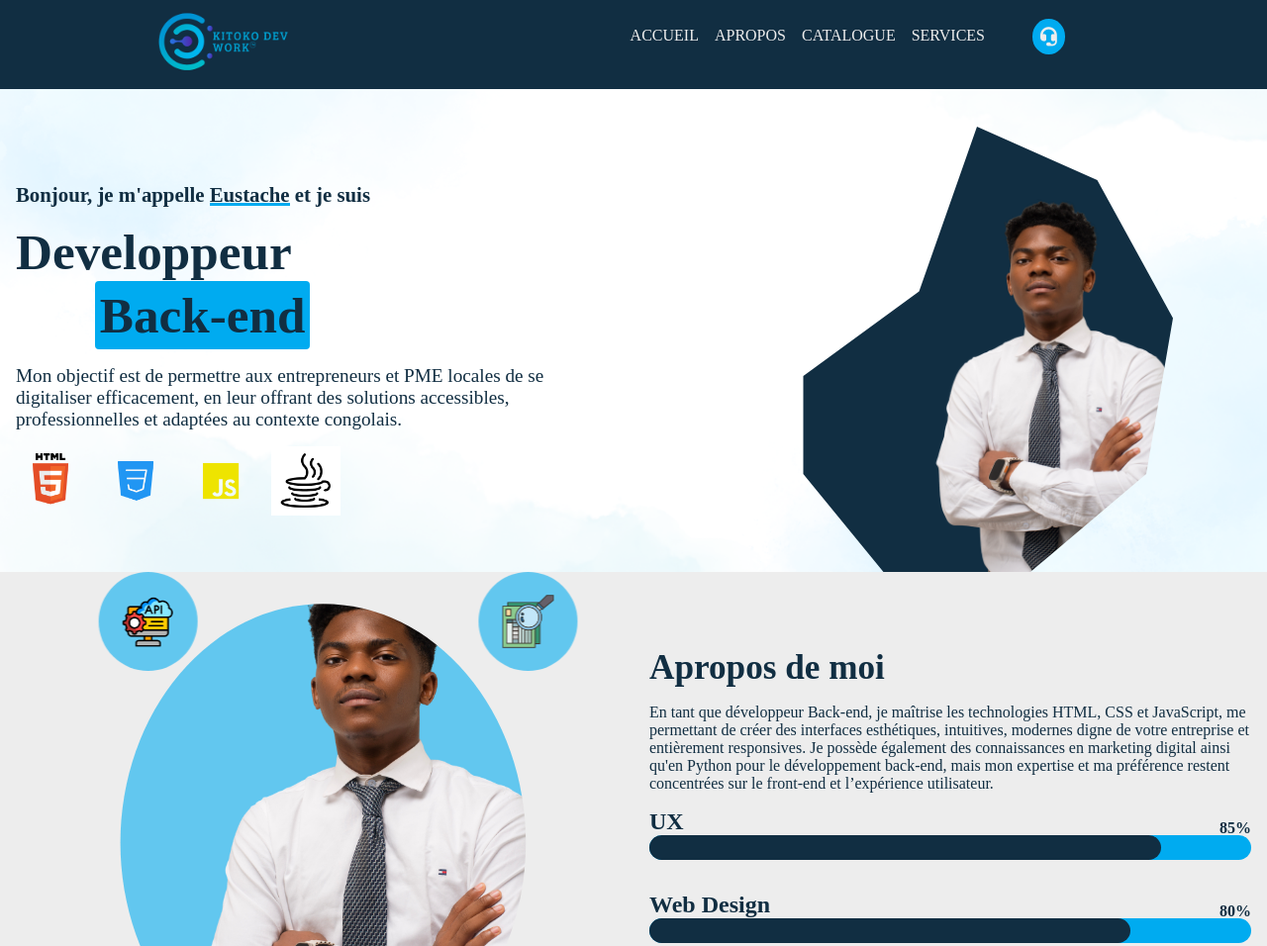
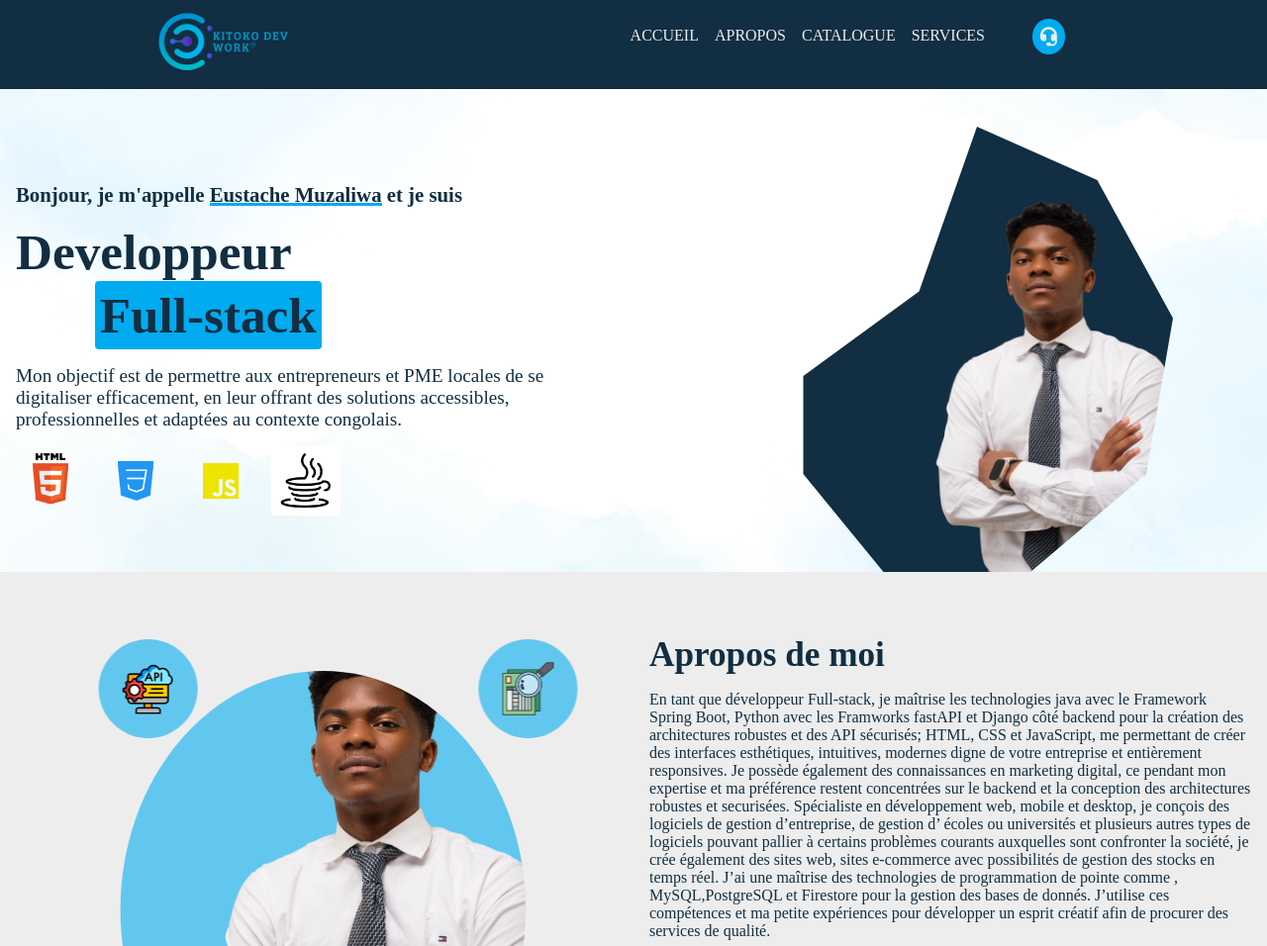
Before and after one commit to Virallium/KitokoDevWork__PWA, a plain HTML site: page html/portfolioEustache.html in a window 1280 px wide. Shown: the top 956 px of the page at 99% size. Drawn offline with nearby package versions, Linux system fonts and the light colour scheme; a web font is replaced by a local one.

Commit message:
Modification du de mon portfolio et quelques rectifications sur l'affichage de l'icône encore

```diff
--- a/html/portfolioEustache.html
+++ b/html/portfolioEustache.html
@@ -69,10 +69,10 @@
     <script src="../js/index.js" defer type="module"></script>
     <!--fontAwesome -->
     <link rel="stylesheet" href="https://cdnjs.cloudflare.com/ajax/libs/font-awesome/7.0.1/css/all.min.css" integrity="sha512-2SwdPD6INVrV/lHTZbO2nodKhrnDdJK9/kg2XD1r9uGqPo1cUbujc+IYdlYdEErWNu69gVcYgdxlmVmzTWnetw==" crossorigin="anonymous" referrerpolicy="no-referrer" />
-    <link rel="shortcut icon" href="../photos/LogoKitokoDev.png" type="image/png">
-    <link rel="icon" href="../photos/LogoKitokoDev.png" type="image/png" sizes="32x32">
-    <link rel="icon" href="../photos/LogoKitokoDev.png" type="image/png" sizes="64x64">
-    <link rel="icon" href="../photos/LogoKitokoDev.png" type="image/png" sizes="192x192">
+    <link rel="shortcut icon" href="/LogoKitokoDev.png" type="image/png">
+    <link rel="icon" href="/LogoKitokoDev.png" type="image/png" sizes="32x32">
+    <link rel="icon" href="/LogoKitokoDev.png" type="image/png" sizes="64x64">
+    <link rel="icon" href="/LogoKitokoDev.png" type="image/png" sizes="192x192">
 </head>
 <body>
     <main>
@@ -120,8 +120,8 @@
             </header>
             <section class="portfolio_pres">
                 <div class="text_pres_portf" data-aos="fade-right">
-                    <h3>Bonjour, je m'appelle <span>Eustache</span> et je suis</h3>
-                    <h1>Developpeur <span>Back-end</span></h1>
+                    <h3>Bonjour, je m'appelle <span>Eustache Muzaliwa</span> et je suis</h3>
+                    <h1>Developpeur <span>Full-stack</span></h1>
                     <p>
                     Mon objectif est de permettre aux entrepreneurs et PME locales de se digitaliser efficacement, en leur offrant des solutions accessibles, professionnelles et adaptées au contexte congolais.
                     </p>
@@ -158,7 +158,12 @@
                 </div>
                 <div class="AboutMe" data-aos="fade-up" data-aos-anchor-placement="top-bottom">
                     <h2 class="firsth2">Apropos de moi</h2>
-                    <p> En tant que développeur Back-end, je maîtrise les technologies HTML, CSS et JavaScript, me permettant de créer des interfaces esthétiques, intuitives, modernes digne de votre entreprise et entièrement responsives. Je possède également des connaissances en marketing digital ainsi qu'en Python pour le développement back-end, mais mon expertise et ma préférence restent concentrées sur le front-end et l’expérience utilisateur.</p>
+                    <p> En tant que développeur Full-stack, je maîtrise les technologies java avec le Framework Spring Boot, Python avec les Framworks fastAPI et Django côté backend pour la création des architectures robustes et des API sécurisés;
+                         HTML, CSS et JavaScript, me permettant de créer des interfaces esthétiques, intuitives, modernes digne de votre entreprise et entièrement responsives. Je possède également des connaissances en marketing digital, ce pendant mon expertise et ma préférence restent concentrées sur le backend et la conception des architectures robustes et securisées.
+                        Spécialiste en développement web, mobile et desktop, je conçois des logiciels de gestion d’entreprise, de gestion d’ écoles ou universités et plusieurs autres types de logiciels pouvant pallier à certains problèmes courants auxquelles sont confronter la société, je crée également des sites web, sites e-commerce avec possibilités de gestion des stocks en temps réel.
+                        J’ai une maîtrise des technologies de programmation de pointe comme , MySQL,PostgreSQL et Firestore pour la gestion des bases de donnés.
+                        J’utilise ces compétences et ma petite expériences pour développer un esprit créatif afin de procurer des services de qualité.
+                    </p>
                     <div class="skills">
                         <div class="skill">
                             <h2>UX</h2>
```
Also changed, not shown: html/apropos.html (+7 -9 lines), html/catalogue.html (+4 -4 lines), html/portfolio.html (+4 -4 lines), html/services.html (+4 -4 lines), index.html (+4 -4 lines), LogoKitokoDev.png (renamed from photos/LogoKitokoDev.png), firebase.json.
